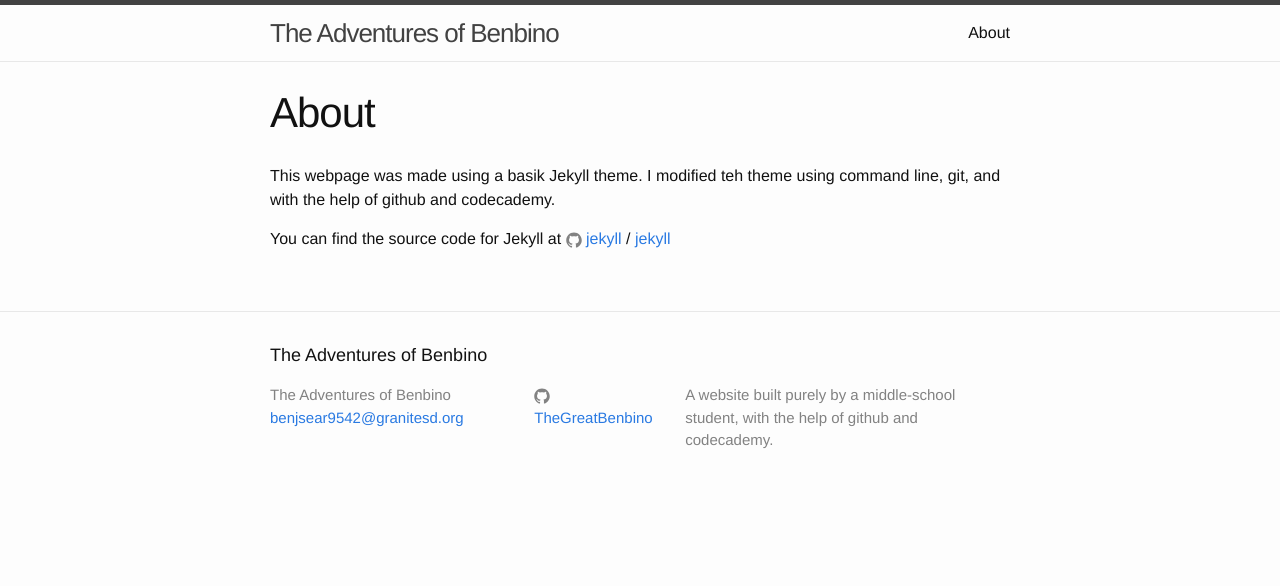
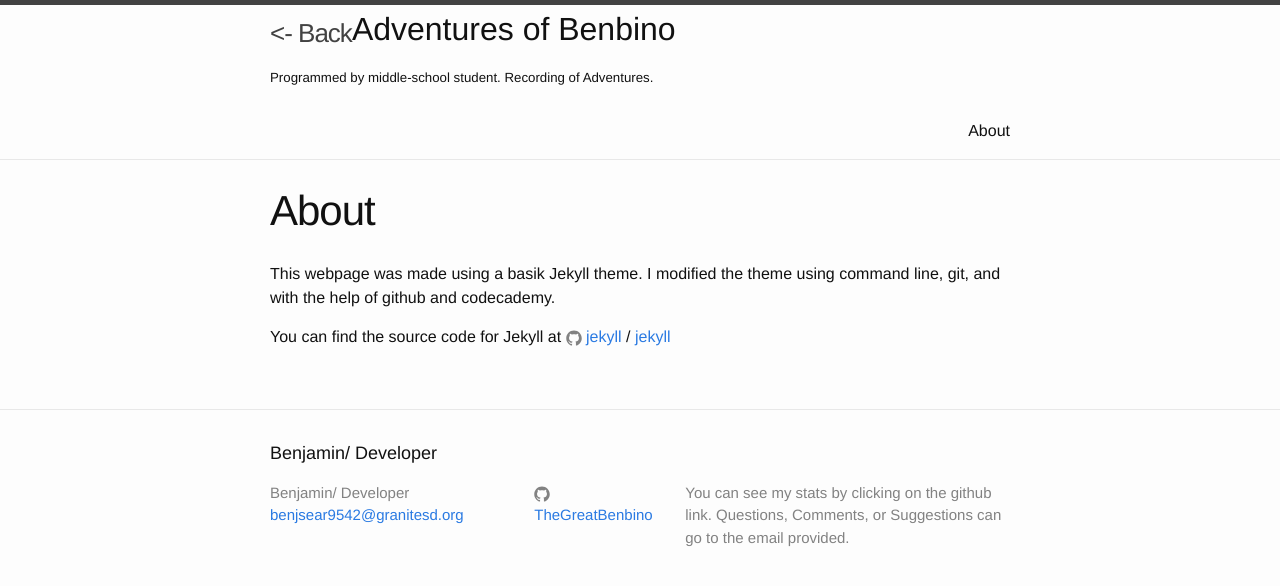
Before and after one commit to TheGreatBenbino/TheGreatBenbino.github.io, a Jekyll site: the page built from about.md, in a window 1280 px wide. Shown: the top 586 px of the page. Built offline with Jekyll 4.4.1, drawn with Linux system fonts in a browser that asks for light colours.

Commit message:
merge figuration

```diff
--- a/_config.yml
+++ b/_config.yml
@@ -6,10 +6,11 @@
 # 'jekyll serve'. If you change this file, please restart the server process.
 
 # Site settings
-title: The Adventures of Benbino
+title: <- Back
+foot_title: Benjamin/ Developer
 email: benjsear9542@granitesd.org
 description: > # this means to ignore newlines until "baseurl:"
-    A website built purely by a middle-school student, with the help of github and codecademy.
+    You can see my stats by clicking on the github link.  Questions, Comments, or Suggestions can go to the email provided.
 baseurl: "" # the subpath of your site, e.g. /blog
 url: "thegreatbenbino.github.io" # the base hostname & protocol for your site
 github_username:  TheGreatBenbino
--- a/_includes/footer.html
+++ b/_includes/footer.html
@@ -2,12 +2,12 @@
 
   <div class="wrapper">
 
-    <h2 class="footer-heading">{{ site.title }}</h2>
+    <h2 class="footer-heading">{{ site.foot_title }}</h2>
 
     <div class="footer-col-wrapper">
       <div class="footer-col footer-col-1">
         <ul class="contact-list">
-          <li>{{ site.title }}</li>
+          <li>{{ site.foot_title }}</li>
           <li><a href="mailto:{{ site.email }}">{{ site.email }}</a></li>
         </ul>
       </div>
--- a/_includes/header.html
+++ b/_includes/header.html
@@ -3,6 +3,13 @@
   <div class="wrapper">
 
     <a class="site-title" href="{{ site.baseurl }}/">{{ site.title }}</a>
+    <h1>
+      Adventures of Benbino
+    </h1>
+
+    <h5>
+      Programmed by middle-school student.  Recording of Adventures.
+    </h5>
 
     <nav class="site-nav">
       <a href="#" class="menu-icon">
--- a/about.md
+++ b/about.md
@@ -4,7 +4,7 @@ title: About
 permalink: /about/
 ---
 
-This webpage was made using a basik Jekyll theme.  I modified teh theme using command line, git, and with the help of github and codecademy.
+This webpage was made using a basik Jekyll theme.  I modified the theme using command line, git, and with the help of github and codecademy.
 
 You can find the source code for Jekyll at
 {% include icon-github.html username="jekyll" %} /
```
Also changed, not shown: _posts/2016-05-18-trial2.markdown (added, +7 -0 lines).
